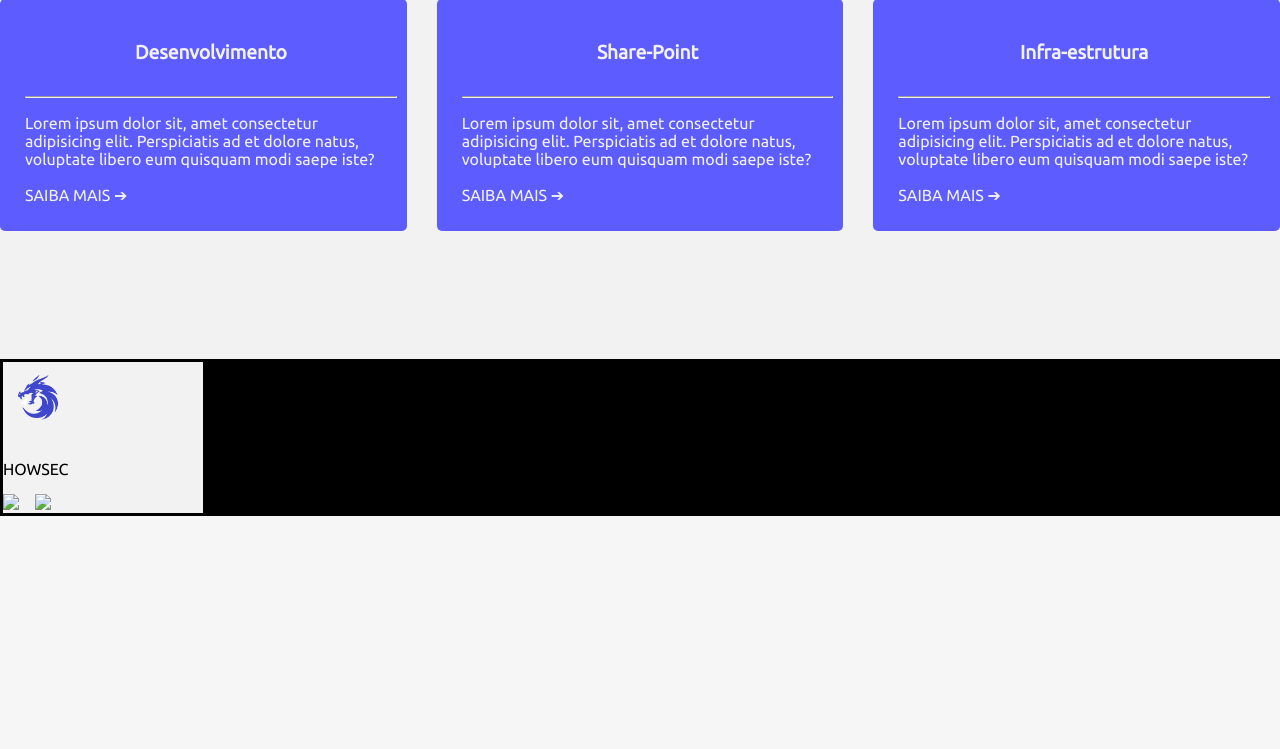
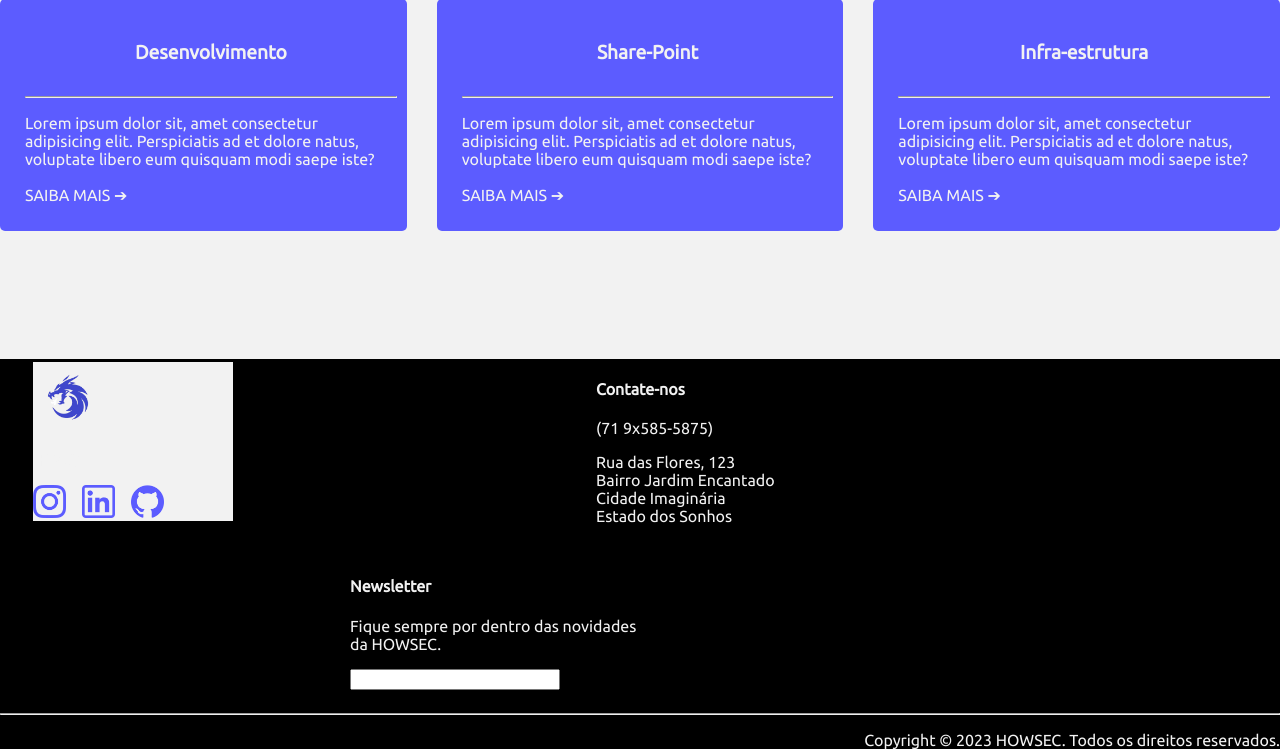
Before and after one commit to TacioNSantos/site-projetolp, a PHP site: page / in a window 1280 px wide. Shown: the part 1735-2484 px from the top of the page. Before the commit the page ends 2251 px from the top, so only its background shows below. Run offline with PHP 8.4, Linux system fonts and the light colour scheme.

Commit message:
Dados do footer

```diff
--- a/CSS/geral.css
+++ b/CSS/geral.css
@@ -89,8 +89,46 @@ main{
     box-sizing: border-box;
 }
 
+/*--------Footer-------*/
+
 #footer{
-    background: #000;
-    clear: both;
     width: 100%;
+    background-color: #000;
 }
+
+#Copyright{
+    display: flex;
+    justify-content: end;
+}
+
+.container-footer{
+    width: 300px;
+    display: inline-block;
+    margin-bottom: 15px;
+}
+
+#footer-container-01{
+    float: left;
+    margin-right: 360px;
+    margin-left: 30px;
+}
+
+#footer-container-03{
+    margin-left: 350px;
+}
+
+.foto-footer{
+    width: 70px;
+}
+
+.footer-social{
+    width: 33px;
+    margin-right: 16px;
+}
+
+.logo-footer-p{
+  color: #F2F2F2;
+}
+#redes-social{
+    margin-bottom: 15px;
+}
--- a/index.html
+++ b/index.html
@@ -98,12 +98,23 @@
 
     <div id="footer">
         <div id="footer-container-01">
-            <div id="logo-footer"><img class="foto-footer" src="imagens/logo.png" alt="logo"></div>
-            <p id="logo-footer-p">HOWSEC</p>
-            <div id="rede-sociais">
-                <img class="footer-social" src="imagens/instagram.png"><img class="footer-social" src="imagens/linkedin.png">
+            <img class="foto-footer" src="imagens/logo.png" alt="logo"><b><p class="logo-footer-p">HOWSEC</p></b>
+            <div id="redes-sociais">
+                <img class="footer-social" src="imagens/instagram.png"><img class="footer-social" src="imagens/linkedin.png"><img class="footer-social" src="imagens/github.png">
             </div>
         </div>
+        <div id="footer-container-02" class="container-footer">
+            <h4 class="logo-footer-p">Contate-nos</h4>
+            <p class="logo-footer-p">(71 9x585-5875)</p>
+            <p class="logo-footer-p">Rua das Flores, 123<br>Bairro Jardim Encantado<br>Cidade Imaginária<br>Estado dos Sonhos</p>
+        </div>
+        <div id="footer-container-03" class="container-footer">
+            <h4 class="logo-footer-p">Newsletter</h4>
+            <p class="logo-footer-p">Fique sempre por dentro das novidades da HOWSEC.</p>
+            <input>
+        </div>
+        <hr>
+        <p id="Copyright" class="logo-footer-p">Copyright © 2023 HOWSEC. Todos os direitos reservados.</p>
     </div>
 
 </body>
```
Also changed, not shown: paginas/pagina01.html (+18 -3 lines), imagens/github.png (added), imagens/instagram.png, imagens/linkedin.png.
